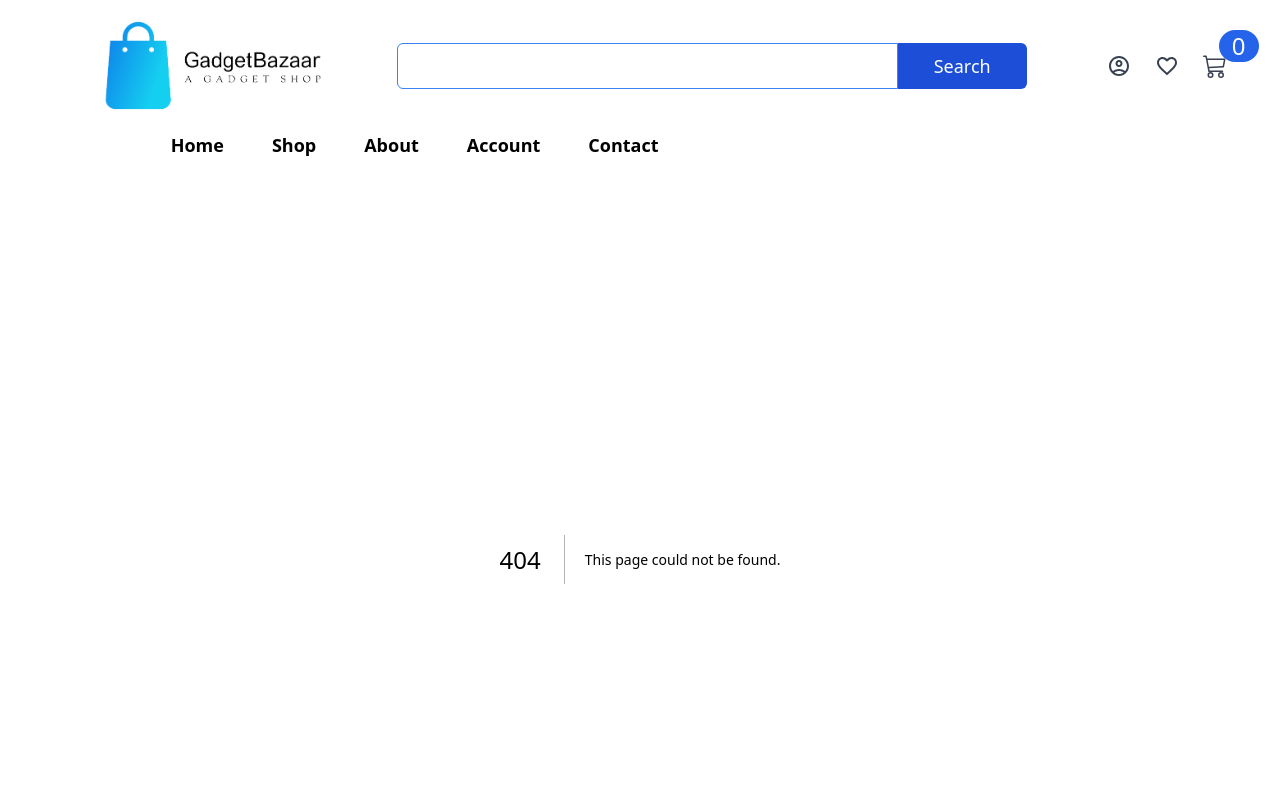
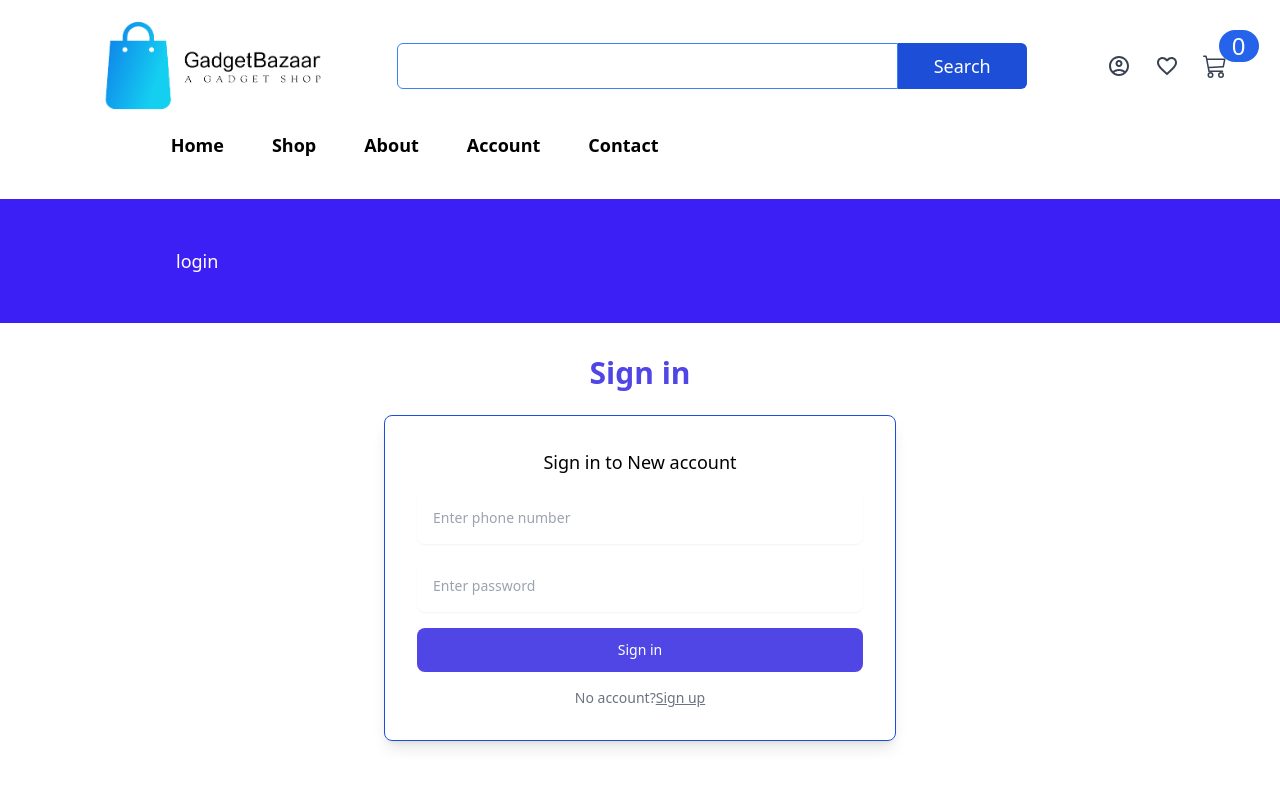
Before and after one commit to Naiem1/ecommerce-app, a Next.js app: page /login in a window 1280 px wide. Before the commit this address had no page. Shown: the top 800 px of the page. Built offline with nearby package versions, Linux system fonts and the light colour scheme.

Commit message:
designed login form for login

```diff
--- /dev/null
+++ b/app/login/page.js
@@ -0,0 +1,64 @@
+const Login = () => {
+  return (
+    <div className="mt-10">
+      <div className="w-full bg-[#3C1FF4]  py-12">
+        <p className="w-9/12 m-auto pl-4 text-white text-lg">login</p>
+      </div>
+
+      <div className="mx-auto max-w-screen-xl px-4 py-8 sm:px-6 lg:px-8">
+        <div className="mx-auto max-w-lg">
+          <h1 className="text-center text-2xl font-bold text-indigo-600 sm:text-3xl">
+            Sign in
+          </h1>
+
+          <form
+            action=""
+            className="mb-0 mt-6 space-y-4 rounded-lg p-4 shadow-lg border border-blue-700 sm:p-6 lg:p-8"
+          >
+            <p className="text-center text-lg font-medium">
+              Sign in to New account
+            </p>
+
+            <div>
+              <div className="relative">
+                <input
+                  type="number"
+                  className="w-full rounded-lg border-gray-200 outline-blue-700 p-4 pe-12 text-sm shadow-sm"
+                  placeholder="Enter phone number"
+                  name="phone"
+                />
+              </div>
+            </div>
+
+            <div>
+              <div className="relative">
+                <input
+                  type="password"
+                  className="w-full rounded-lg border-gray-200 outline-blue-700 p-4 pe-12 text-sm shadow-sm"
+                  placeholder="Enter password"
+                  name="password"
+                />
+              </div>
+            </div>
+
+
+            <button
+              type="submit"
+              className="block w-full rounded-lg bg-indigo-600 px-5 py-3 text-sm font-medium text-white"
+            >
+              Sign in
+            </button>
+
+            <p className="text-center text-sm text-gray-500">
+              No account?
+              <a className="underline" href="">
+                Sign up
+              </a>
+            </p>
+          </form>
+        </div>
+      </div>
+    </div>
+  );
+};
+export default Login;
```
